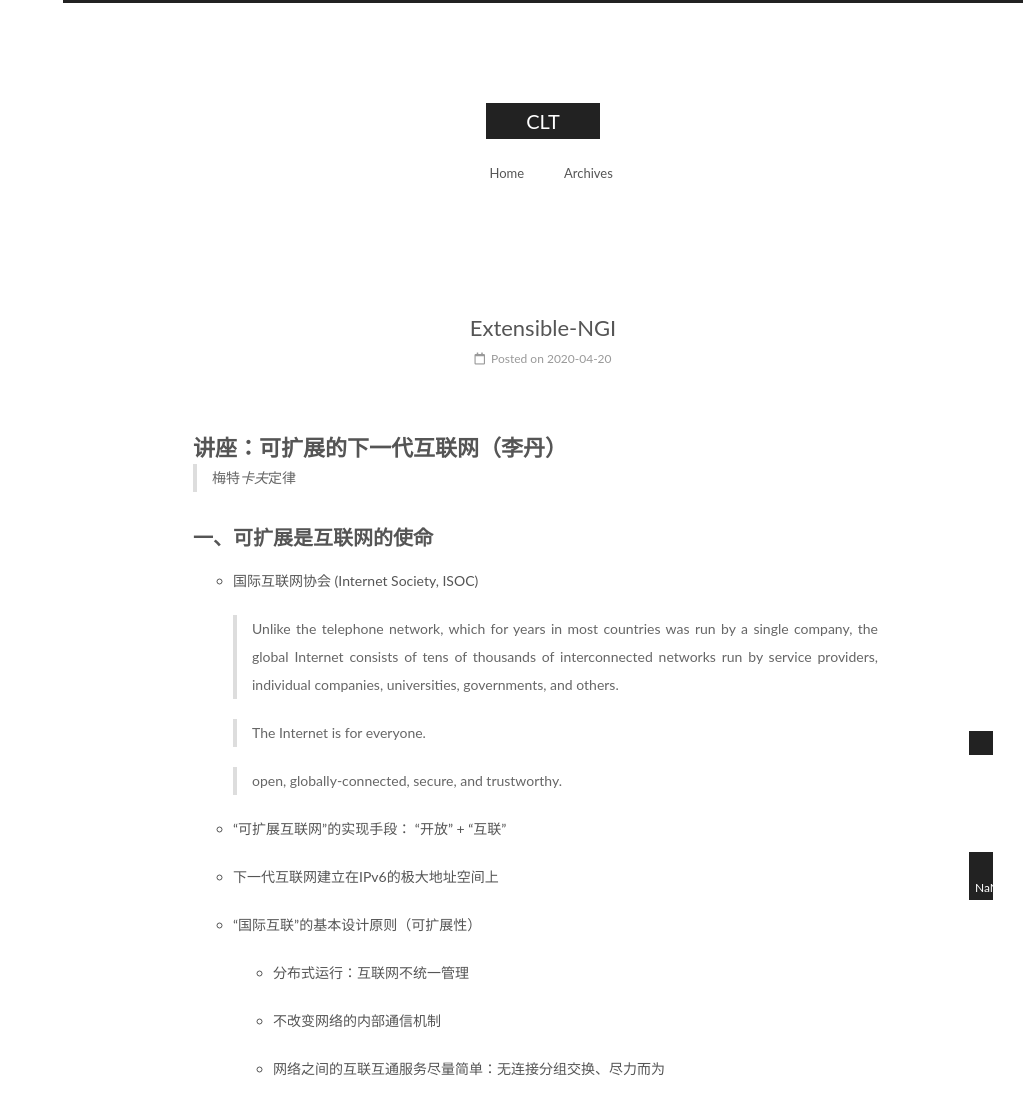
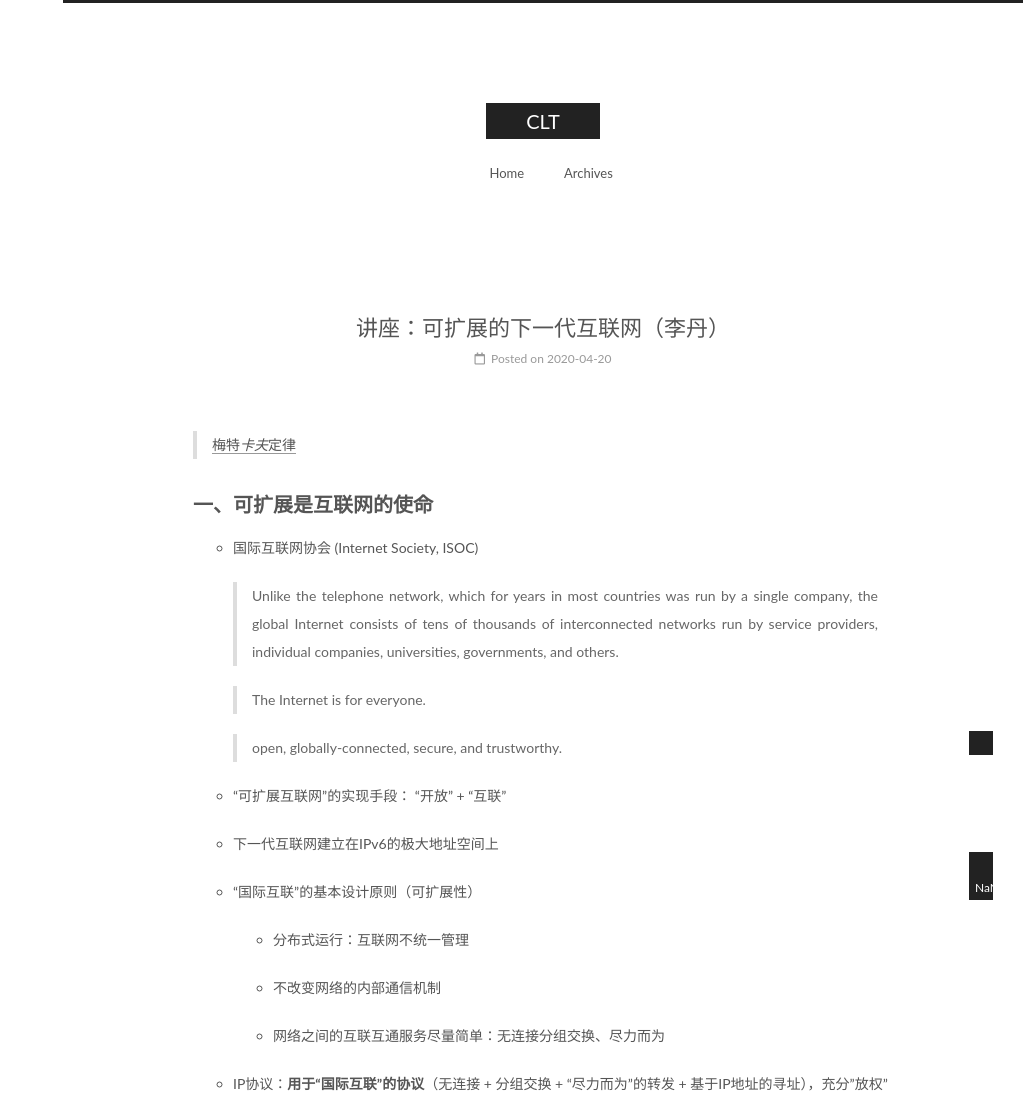
Before and after one commit to Bisclt/bisclt.github.io, a plain HTML site: page 2020/04/20/Extensible-NGI/index.html in a window 1280 px wide. Shown: the top 1100 px of the page, without its empty margins (257-1280 px from the left). Drawn offline with Linux system fonts and the light colour scheme.

Commit message:
Site updated: 2020-04-20 21:32:25

```diff
--- a/2020/04/20/Extensible-NGI/index.html
+++ b/2020/04/20/Extensible-NGI/index.html
@@ -20,15 +20,15 @@
     var CONFIG = {"hostname":"yoursite.com","root":"/","scheme":"Muse","version":"7.8.0","exturl":false,"sidebar":{"position":"left","display":"post","padding":18,"offset":12,"onmobile":false},"copycode":{"enable":false,"show_result":false,"style":null},"back2top":{"enable":true,"sidebar":false,"scrollpercent":false},"bookmark":{"enable":false,"color":"#222","save":"auto"},"fancybox":false,"mediumzoom":false,"lazyload":false,"pangu":false,"comments":{"style":"tabs","active":null,"storage":true,"lazyload":false,"nav":null},"algolia":{"hits":{"per_page":10},"labels":{"input_placeholder":"Search for Posts","hits_empty":"We didn't find any results for the search: ${query}","hits_stats":"${hits} results found in ${time} ms"}},"localsearch":{"enable":false,"trigger":"auto","top_n_per_article":1,"unescape":false,"preload":false},"motion":{"enable":true,"async":false,"transition":{"post_block":"fadeIn","post_header":"slideDownIn","post_body":"slideDownIn","coll_header":"slideLeftIn","sidebar":"slideUpIn"}}};
   </script>
 
-  <meta name="description" content="讲座：可扩展的下一代互联网（李丹）  梅特卡夫定律  一、可扩展是互联网的使命 国际互联网协会 (Internet Society, ISOC)  Unlike the telephone network, which for years in most countries was run by a single company, the global Internet consists of t">
+  <meta name="description" content="梅特卡夫定律  一、可扩展是互联网的使命 国际互联网协会 (Internet Society, ISOC)  Unlike the telephone network, which for years in most countries was run by a single company, the global Internet consists of tens of thousands">
 <meta property="og:type" content="article">
-<meta property="og:title" content="Extensible-NGI">
+<meta property="og:title" content="讲座：可扩展的下一代互联网（李丹）">
 <meta property="og:url" content="http://yoursite.com/2020/04/20/Extensible-NGI/index.html">
 <meta property="og:site_name" content="CLT">
-<meta property="og:description" content="讲座：可扩展的下一代互联网（李丹）  梅特卡夫定律  一、可扩展是互联网的使命 国际互联网协会 (Internet Society, ISOC)  Unlike the telephone network, which for years in most countries was run by a single company, the global Internet consists of t">
+<meta property="og:description" content="梅特卡夫定律  一、可扩展是互联网的使命 国际互联网协会 (Internet Society, ISOC)  Unlike the telephone network, which for years in most countries was run by a single company, the global Internet consists of tens of thousands">
 <meta property="og:locale" content="en_US">
 <meta property="article:published_time" content="2020-04-20T13:13:55.000Z">
-<meta property="article:modified_time" content="2020-04-20T13:26:58.419Z">
+<meta property="article:modified_time" content="2020-04-20T13:32:07.978Z">
 <meta property="article:author" content="CLT">
 <meta property="article:tag" content="lecture notes">
 <meta name="twitter:card" content="summary">
@@ -46,7 +46,7 @@
   };
 </script>
 
-  <title>Extensible-NGI | CLT</title>
+  <title>讲座：可扩展的下一代互联网（李丹） | CLT</title>
 
 
 
@@ -164,7 +164,7 @@
     </span>
       <header class="post-header">
         <h1 class="post-title" itemprop="name headline">
-          Extensible-NGI
+          讲座：可扩展的下一代互联网（李丹）
         </h1>
 
         <div class="post-meta">
@@ -175,7 +175,7 @@
               <span class="post-meta-item-text">Posted on</span>
 
 
-              <time title="Created: 2020-04-20 21:13:55 / Modified: 21:26:58" itemprop="dateCreated datePublished" datetime="2020-04-20T21:13:55+08:00">2020-04-20</time>
+              <time title="Created: 2020-04-20 21:13:55 / Modified: 21:32:07" itemprop="dateCreated datePublished" datetime="2020-04-20T21:13:55+08:00">2020-04-20</time>
             </span>
 
 
@@ -189,8 +189,8 @@
     <div class="post-body" itemprop="articleBody">
 
 
-        <h1 id="讲座：可扩展的下一代互联网（李丹）"><a href="#讲座：可扩展的下一代互联网（李丹）" class="headerlink" title="讲座：可扩展的下一代互联网（李丹）"></a>讲座：可扩展的下一代互联网（李丹）</h1><blockquote>
-<p> 梅特<em>卡夫</em>定律</p>
+        <blockquote>
+<p> <a href="https://baike.baidu.com/item/%E6%A2%85%E7%89%B9%E5%8D%A1%E5%A4%AB%E5%AE%9A%E5%BE%8B/559840?fr=aladdin" target="_blank" rel="noopener">梅特<em>卡夫</em>定律</a></p>
 </blockquote>
 <h2 id="一、可扩展是互联网的使命"><a href="#一、可扩展是互联网的使命" class="headerlink" title="一、可扩展是互联网的使命"></a>一、可扩展是互联网的使命</h2><ul>
 <li><p>国际互联网协会 (Internet Society, ISOC)</p>
@@ -354,7 +354,7 @@
 
       <!--noindex-->
       <div class="post-toc-wrap sidebar-panel">
-          <div class="post-toc motion-element"><ol class="nav"><li class="nav-item nav-level-1"><a class="nav-link" href="#讲座：可扩展的下一代互联网（李丹）"><span class="nav-number">1.</span> <span class="nav-text">讲座：可扩展的下一代互联网（李丹）</span></a><ol class="nav-child"><li class="nav-item nav-level-2"><a class="nav-link" href="#一、可扩展是互联网的使命"><span class="nav-number">1.1.</span> <span class="nav-text">一、可扩展是互联网的使命</span></a></li><li class="nav-item nav-level-2"><a class="nav-link" href="#二、IPv6协议增加了互联网的可扩展性"><span class="nav-number">1.2.</span> <span class="nav-text">二、IPv6协议增加了互联网的可扩展性</span></a></li><li class="nav-item nav-level-2"><a class="nav-link" href="#三、其他互联网方案"><span class="nav-number">1.3.</span> <span class="nav-text">三、其他互联网方案</span></a></li></ol></li></ol></div>
+          <div class="post-toc motion-element"><ol class="nav"><li class="nav-item nav-level-2"><a class="nav-link" href="#一、可扩展是互联网的使命"><span class="nav-number">1.</span> <span class="nav-text">一、可扩展是互联网的使命</span></a></li><li class="nav-item nav-level-2"><a class="nav-link" href="#二、IPv6协议增加了互联网的可扩展性"><span class="nav-number">2.</span> <span class="nav-text">二、IPv6协议增加了互联网的可扩展性</span></a></li><li class="nav-item nav-level-2"><a class="nav-link" href="#三、其他互联网方案"><span class="nav-number">3.</span> <span class="nav-text">三、其他互联网方案</span></a></li></ol></div>
       </div>
       <!--/noindex-->
 
```
Also changed, not shown: archives/2020/04/index.html (+1 -1 lines), archives/2020/index.html (+1 -1 lines), archives/index.html (+1 -1 lines), index.html (+4 -4 lines), tags/lecture-notes/index.html (+1 -1 lines).
